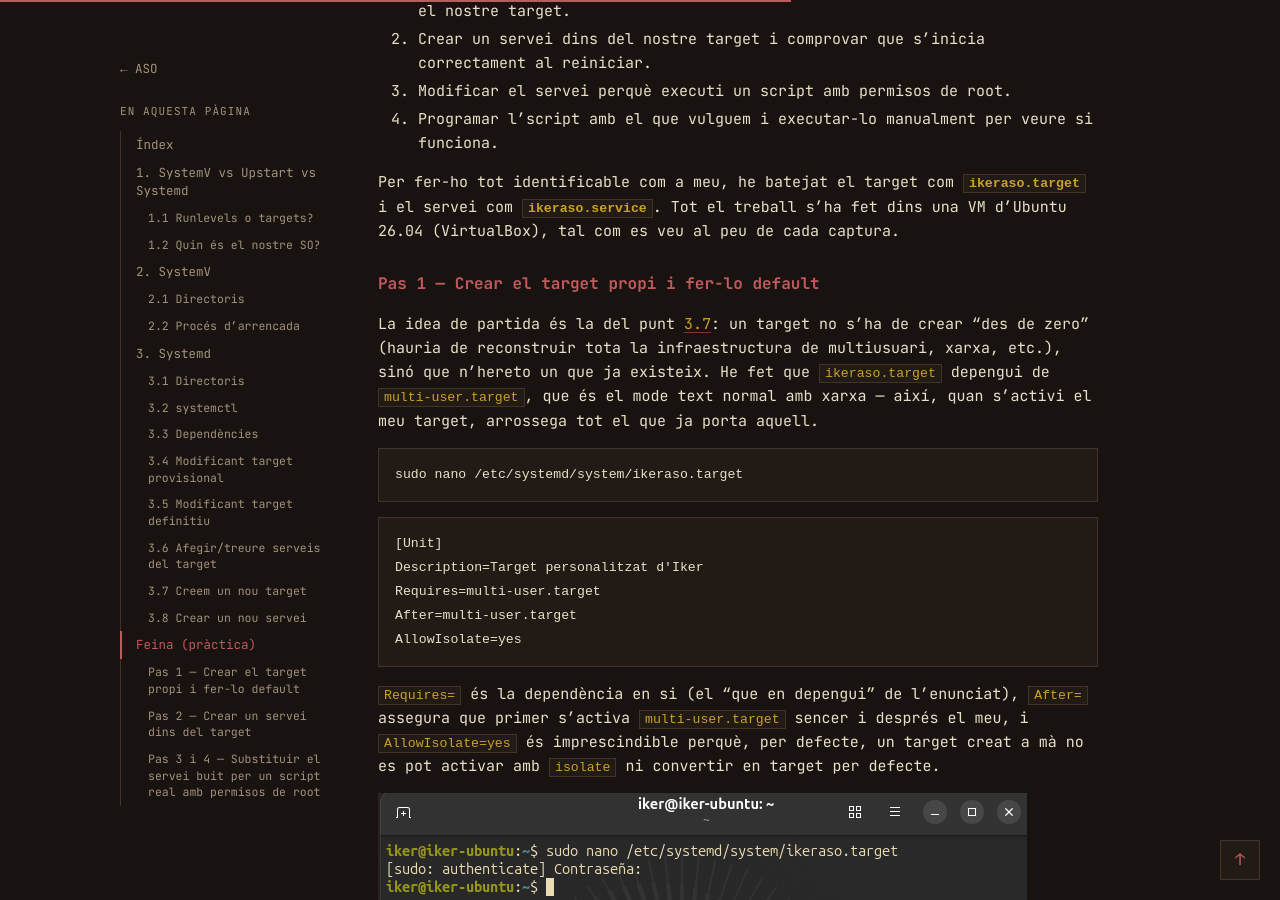
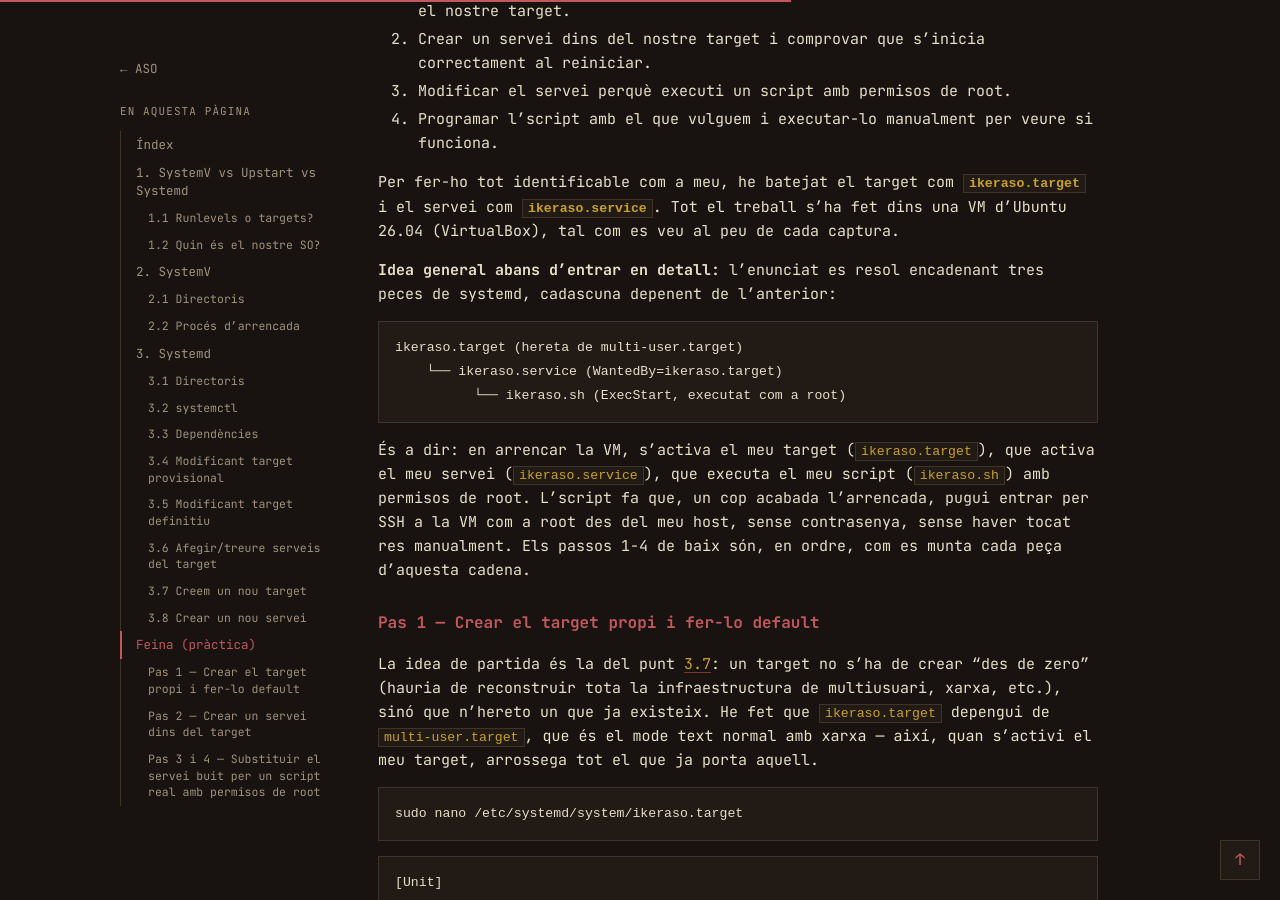
Before and after one commit to ikerespinosalopez/ASO, a Jekyll site: the page built from practiques/01-systemv-upstart-systemd.md, in a window 1280 px wide and 900 px high, scrolled down 10402 px. Built offline with Jekyll 4.4.1, drawn with Linux system fonts in a browser that asks for light colours.

Commit message:
Afegeix resum inicial de la cadena target -> servei -> script
Co-Authored-By: Claude Sonnet 5 <noreply@anthropic.com>

````diff
--- a/practiques/01-systemv-upstart-systemd.md
+++ b/practiques/01-systemv-upstart-systemd.md
@@ -379,6 +379,16 @@ Després de reiniciar, `/etc/passwd` hauria d'haver-hi afegit la lletra `a` al f
 
 Per fer-ho tot identificable com a meu, he batejat el target com **`ikeraso.target`** i el servei com **`ikeraso.service`**. Tot el treball s'ha fet dins una VM d'Ubuntu 26.04 (VirtualBox), tal com es veu al peu de cada captura.
 
+**Idea general abans d'entrar en detall:** l'enunciat es resol encadenant tres peces de systemd, cadascuna depenent de l'anterior:
+
+```
+ikeraso.target (hereta de multi-user.target)
+    └── ikeraso.service (WantedBy=ikeraso.target)
+          └── ikeraso.sh (ExecStart, executat com a root)
+```
+
+És a dir: en arrencar la VM, s'activa el meu target (`ikeraso.target`), que activa el meu servei (`ikeraso.service`), que executa el meu script (`ikeraso.sh`) amb permisos de root. L'script fa que, un cop acabada l'arrencada, pugui entrar per SSH a la VM com a root des del meu host, sense contrasenya, sense haver tocat res manualment. Els passos 1-4 de baix són, en ordre, com es munta cada peça d'aquesta cadena.
+
 ### Pas 1 — Crear el target propi i fer-lo default
 
 La idea de partida és la del punt [3.7](#37-creem-un-nou-target): un target no s'ha de crear "des de zero" (hauria de reconstruir tota la infraestructura de multiusuari, xarxa, etc.), sinó que n'hereto un que ja existeix. He fet que `ikeraso.target` depengui de `multi-user.target`, que és el mode text normal amb xarxa — així, quan s'activi el meu target, arrossega tot el que ja porta aquell.
````
